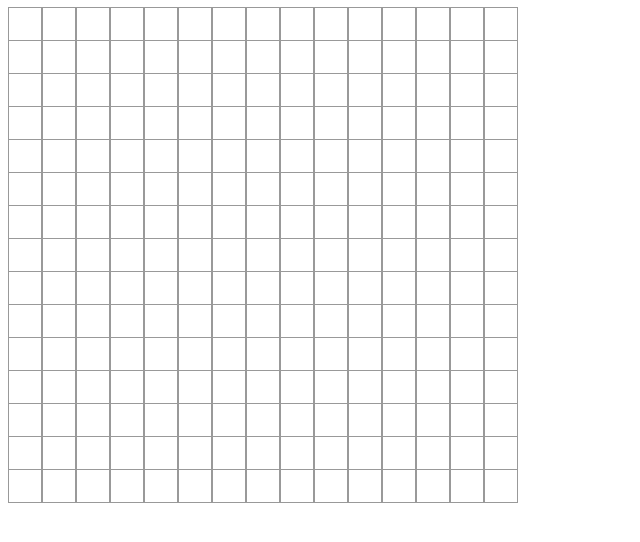
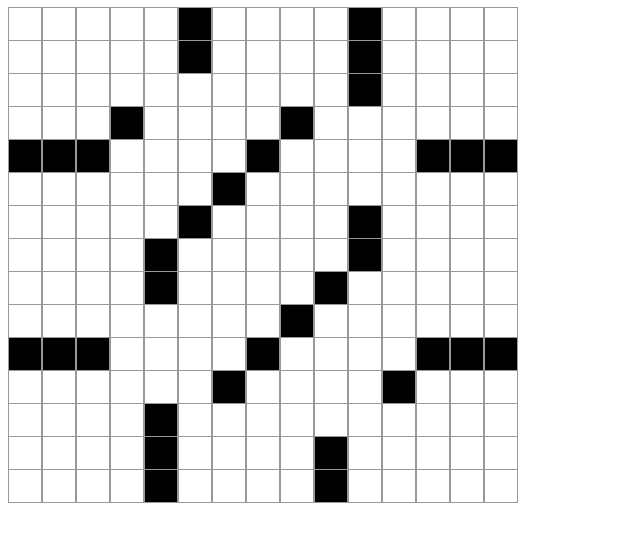
Before and after one commit to nhanphan2112/crossword, a React (Create React App) app: page / in a window 1280 px wide. Shown: the top 542 px of the page, without its empty margins (0-640 px from the left). Built offline with nearby package versions, Linux system fonts and the light colour scheme.

Commit message:
Display both black squares and white squares on screen

```diff
--- a/src/Square.js
+++ b/src/Square.js
@@ -1,8 +1,27 @@
 import React from "react";
 import "./styles.css";
 
-const Square = () => {
-	return <button className="square"></button>;
+
+
+const renderSquare = (cell) => {
+	// if (x === xValue && y === yValue) {
+	// 	if (blackSquare) {
+	// 		// console.log("this is a black square");
+	// 		return <button className="blacksquare"></button>;
+	// 	}
+
+	// 	return <button className="square"></button>;
+	// }
+  if(cell.type){
+    return <button className="blacksquare"></button>;
+  }
+
+  return <button className="square"></button>;
+};
+
+const Square = ({ cell }) => {
+  console.log(cell);
+	return <React.Fragment>{renderSquare(cell)}</React.Fragment>;
 };
 
 export default Square;
--- a/src/SquareContainer.js
+++ b/src/SquareContainer.js
@@ -1,6 +1,9 @@
 import React from "react";
 import "./styles.css";
 import Square from "./Square";
+import crossWordData from "./data.json";
+
+const cells = crossWordData.cells;
 
 const SquareContainer = () => {
 	const grid = [];
@@ -8,20 +11,9 @@ const SquareContainer = () => {
 	for (let row = 0; row < 15; row++) {
 		grid.push([]);
 		for (let col = 0; col < 15; col++) {
-			grid[row].push(<Square key={`${col}${row}`} />);
+			grid[row].push(<Square key={`${col}${row}`} cell={cells[15 * row + col]} />);
 		}
 	}
-
-  const renderGrid = () =>{
-    for (let row = 0; row < 15; row++) {
-
-      for (let col = 0; col < 15; col++) {
-        <Square key={`${col}${row}`} />;
-        continue;
-      }
-    }
-  }
-
 
 	return <div className="grid-board">{grid}</div>;
 };
--- a/src/styles.css
+++ b/src/styles.css
@@ -12,18 +12,28 @@
   text-align: center;
   width: 34px;
 
+}
+
+.blacksquare {
+  background: #000;
+  border: 1px solid #999;
+  float: left;
+  font-size: 24px;
+  font-weight: bold;
+  line-height: 34px;
+  height: 34px;
+  margin-right: -1px;
+  margin-top: -1px;
+  padding: 0;
+  text-align: center;
+  width: 34px;
 
 }
 
-* {
-  box-sizing: border-box;
-}
+
 
 .grid-board {
   display: grid;
-  /* grid-template-columns: auto;
-  grid-template-rows:auto; */
-  /* grid-template-columns: repeat(15, var(--tile-size)); */
   grid-template-columns: repeat(15, 34px);
   grid-gap: 0;
   align-self: flex-start;
```
